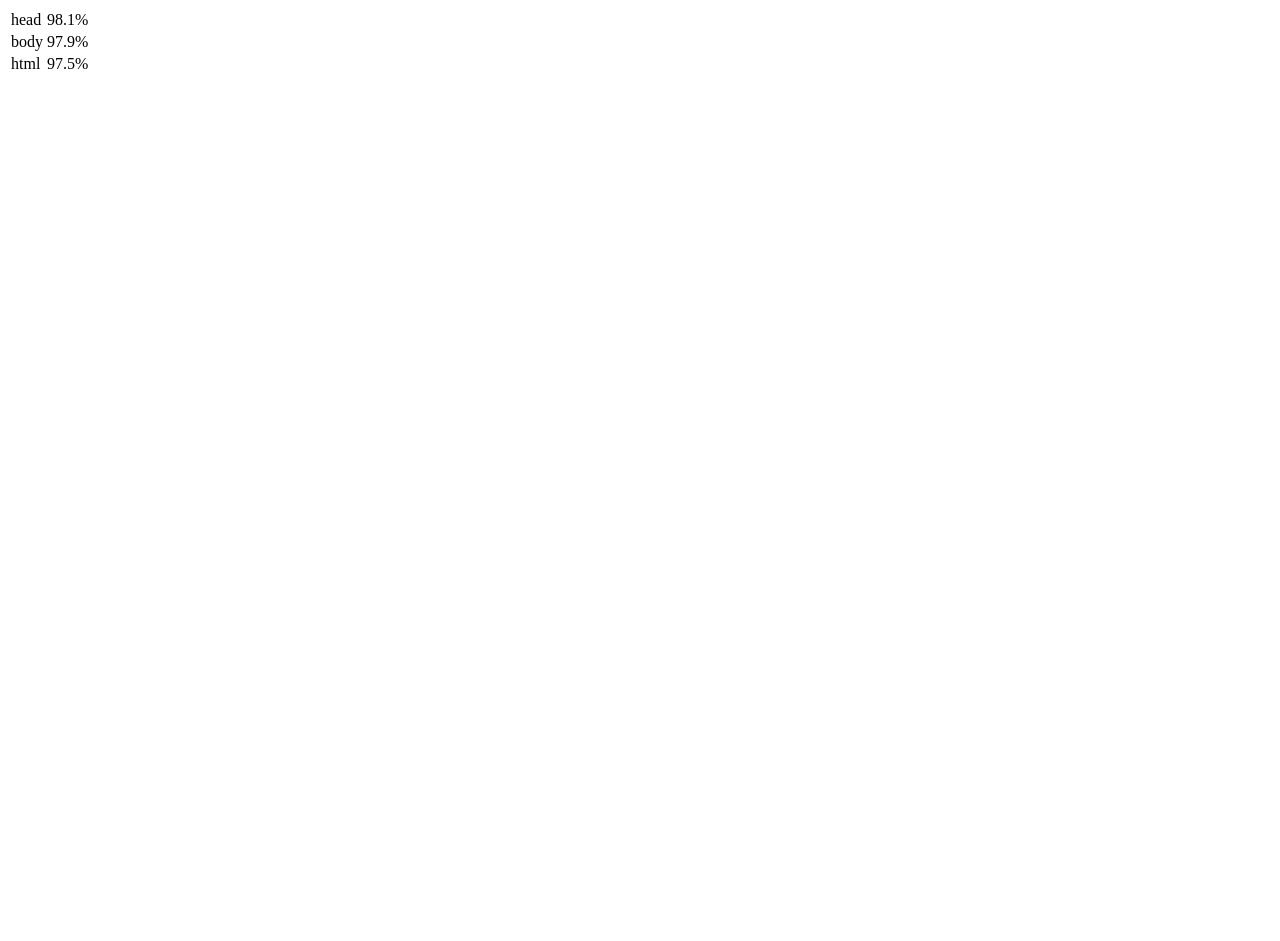
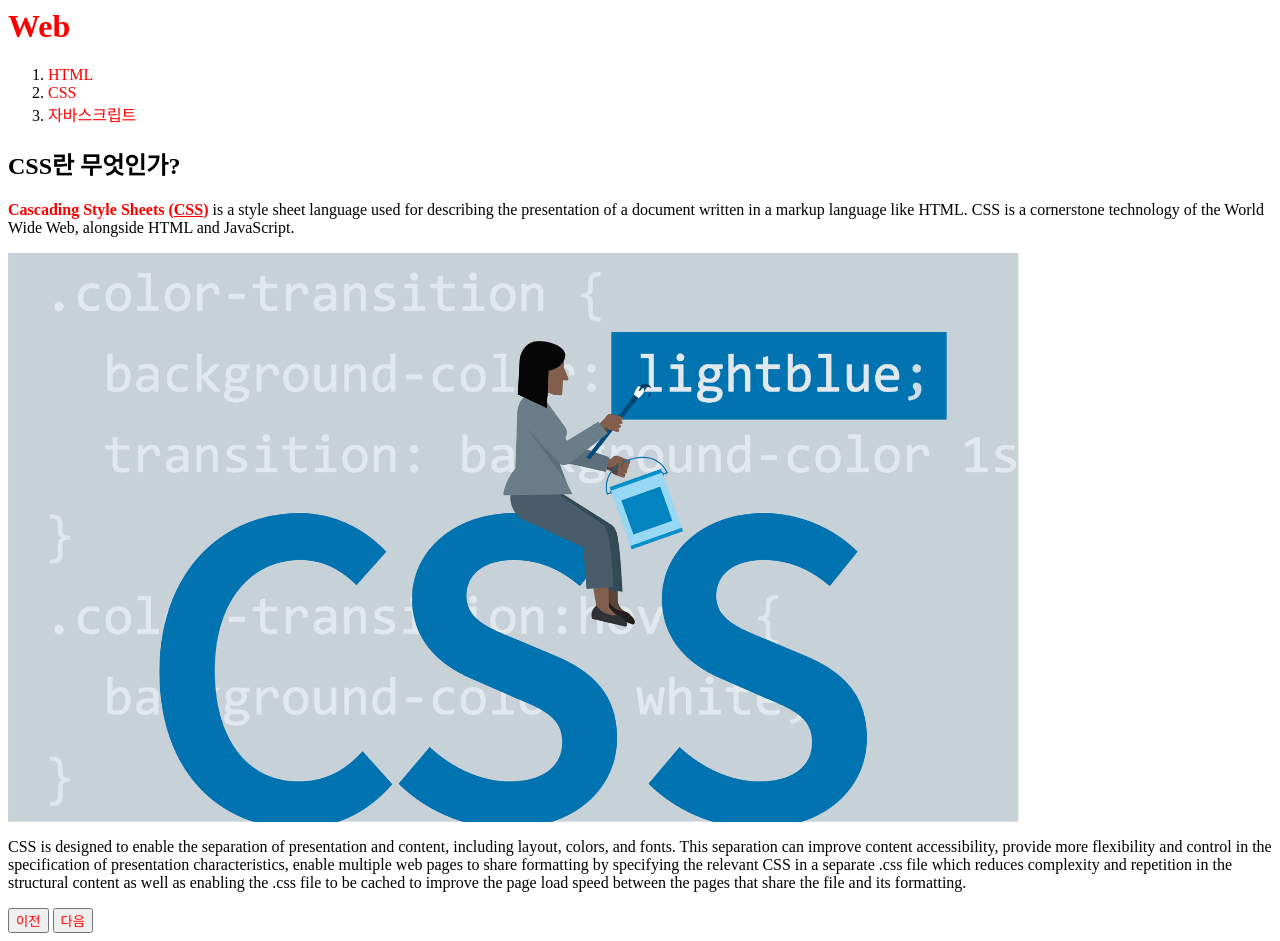
Before and after one commit to skysaver00/WEB1, a plain HTML site: page 2.html in a window 1280 px wide. Before the commit the page ends 800 px from the top, so only its background shows below. Drawn offline with Linux system fonts and the light colour scheme.

Commit message:
Add files via upload

```diff
--- a/2.html
+++ b/2.html
@@ -1,14 +1,20 @@
-<table>
-  <tr>
-    <td>head</td>
-    <td>98.1%</td>
-  </tr>
-  <tr>
-    <td>body</td>
-    <td>97.9%</td>
-  </tr>
-  <tr>
-    <td>html</td>
-    <td>97.5%</td>
-  </tr>
-</table>
+<title>Web - HTML</title>
+<style type = "text/css">
+  a:link{color: red; text-decoration: none;}
+  a:visited{color: black; text-decoration: none;}
+  a:hover{color: blue, text-decoration: underline;}
+</style>
+
+<body>
+<h1><a href = "index.html">Web</a></h1>
+<ol>
+  <li><a href = "1.html">HTML</a></li>
+  <li><a href = "2.html">CSS</a></li>
+  <li><a href = "3.html">자바스크립트</a></li>
+</ol>
+<h2>CSS란 무엇인가?</h2><p><strong><a href = "https://en.wikipedia.org/wiki/Cascading_Style_Sheets" target = "_blank" title = "CSS의 정의">Cascading Style Sheets (<u>CSS</u>)</a></strong> is a style sheet language used for describing the presentation of a document written in a markup language like HTML. CSS is a cornerstone technology of the World Wide Web, alongside HTML and JavaScript.</p>
+<img src = "css.jpg" width = "80%"><p>CSS is designed to enable the separation of presentation and content, including layout, colors, and fonts. This separation can improve content accessibility, provide more flexibility and control in the specification of presentation characteristics, enable multiple web pages to share formatting by specifying the relevant CSS in a separate .css file which reduces complexity and repetition in the structural content as well as enabling the .css file to be cached to improve the page load speed between the pages that share the file and its formatting.</p>
+
+<button class="favorite styled"type="button"><a href = "1.html"> 이전</a></button>
+<button class="favorite styled"type="button"><a href = "3.html"> 다음</a></button>
+</body>
```
Also changed, not shown: 1.html (+4 -1 lines), 3.html (+3 -2 lines), index.html (+1 -1 lines), css.jpg (added), html.jpg (added), javascript.png (added).
